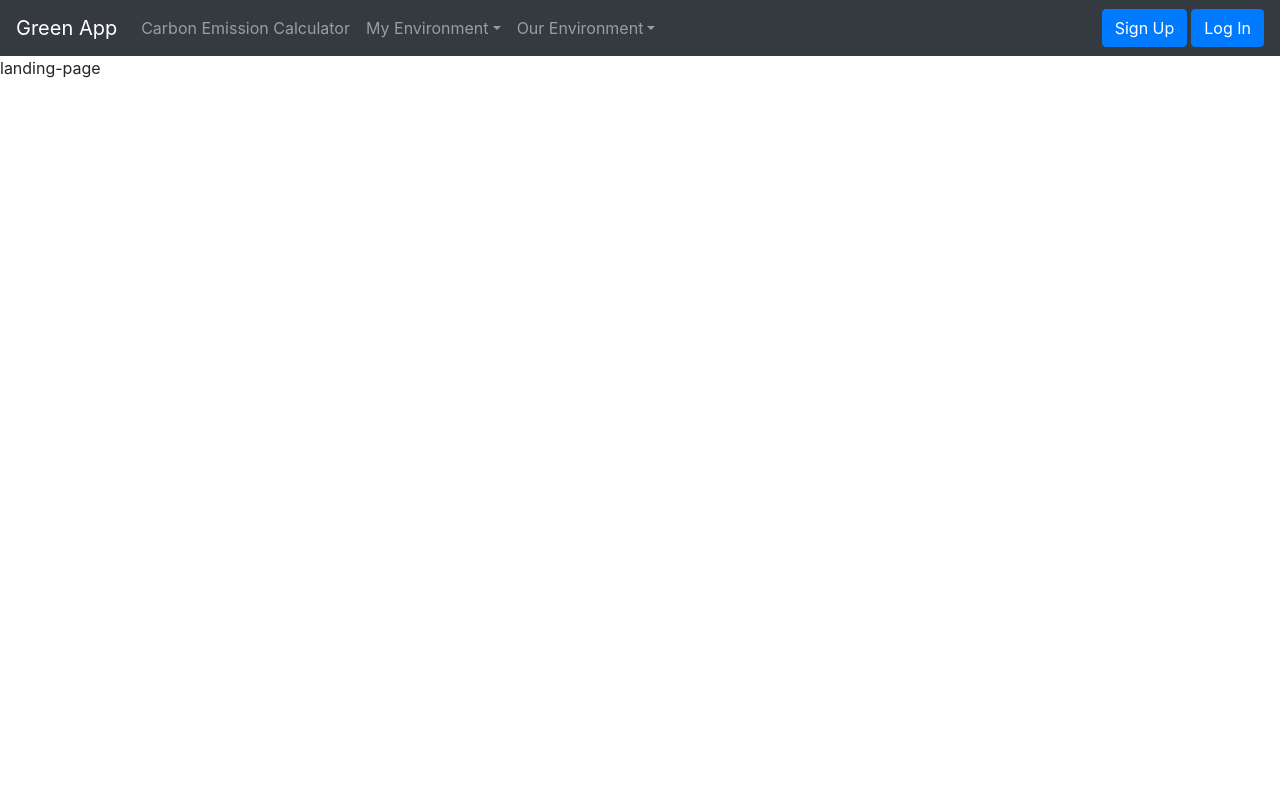
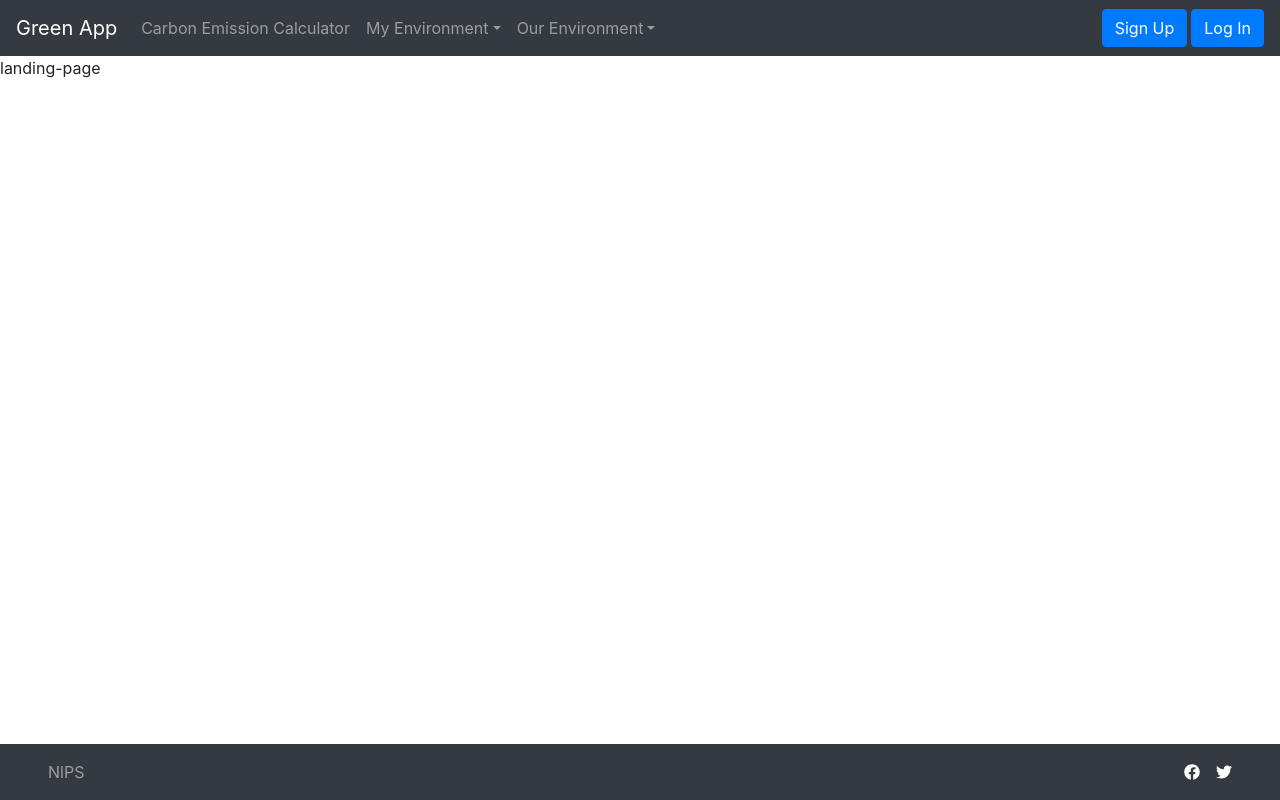
Before and after one commit to PhilipWee/Green-App, a React (Create React App) app in the folder green-app-frontend/: page / in a window 1280 px wide. Built offline with nearby package versions, Linux system fonts and the light colour scheme.

Commit message:
Bottom Navbar added

```diff
--- a/green-app-frontend/package.json
+++ b/green-app-frontend/package.json
@@ -3,6 +3,10 @@
   "version": "0.1.0",
   "private": true,
   "dependencies": {
+    "@fortawesome/fontawesome-svg-core": "^1.2.29",
+    "@fortawesome/free-brands-svg-icons": "^5.13.1",
+    "@fortawesome/free-solid-svg-icons": "^5.13.1",
+    "@fortawesome/react-fontawesome": "^0.1.11",
     "@testing-library/jest-dom": "^4.2.4",
     "@testing-library/react": "^9.5.0",
     "@testing-library/user-event": "^7.2.1",
--- a/green-app-frontend/src/App.js
+++ b/green-app-frontend/src/App.js
@@ -14,7 +14,9 @@ import CertificateGeneration from "./components/pages/certificate-generation.com
 import CommunityPage from "./components/pages/community-page.component";
 import LandingPage from "./components/pages/landing-page.component";
 
+//Navbar Imports
 import Navbar from "./components/navbars/navbar.component";
+import NavbarBottom from "./components/navbars/navbar-bottom.component";
 
 
 class App extends Component {
@@ -33,7 +35,7 @@ class App extends Component {
           <Route path="/community-page" exact component={CommunityPage} />
           <Route path="/" exact component={LandingPage} />
         </Switch>
-
+        <NavbarBottom></NavbarBottom>
       </Router>
     );
   }
--- /dev/null
+++ b/green-app-frontend/src/components/navbars/navbar-bottom.component.js
@@ -0,0 +1,43 @@
+import React, { useState } from 'react';
+import {
+  Collapse,
+  Navbar,
+  NavbarToggler,
+  NavbarBrand,
+  Nav,
+  NavItem,
+  NavLink,
+  UncontrolledDropdown,
+  DropdownToggle,
+  DropdownMenu,
+  DropdownItem,
+  NavbarText,
+  Button
+} from 'reactstrap';
+import { FontAwesomeIcon } from '@fortawesome/react-fontawesome'
+import { faTwitter, faFacebook } from '@fortawesome/free-brands-svg-icons'
+
+const Example = (props) => {
+  const [isOpen, setIsOpen] = useState(false);
+
+  const toggle = () => setIsOpen(!isOpen);
+
+  return (
+    <div>
+      <Navbar className="fixed-bottom justify-content-between px-5" color="dark" dark expand="md">
+        <Nav>
+          <NavbarText>NlPS</NavbarText>
+        </Nav>
+        <Nav>
+          <FontAwesomeIcon className='mr-3' icon={faFacebook} style={{'color':'white'}}/>
+          <FontAwesomeIcon icon={faTwitter} style={{'color':'white'}}/>
+        </Nav>
+
+      </Navbar>
+
+
+    </div>
+  );
+}
+
+export default Example;
```
Also changed, not shown: 1 other file (tests, documents, lock files or other folders).
